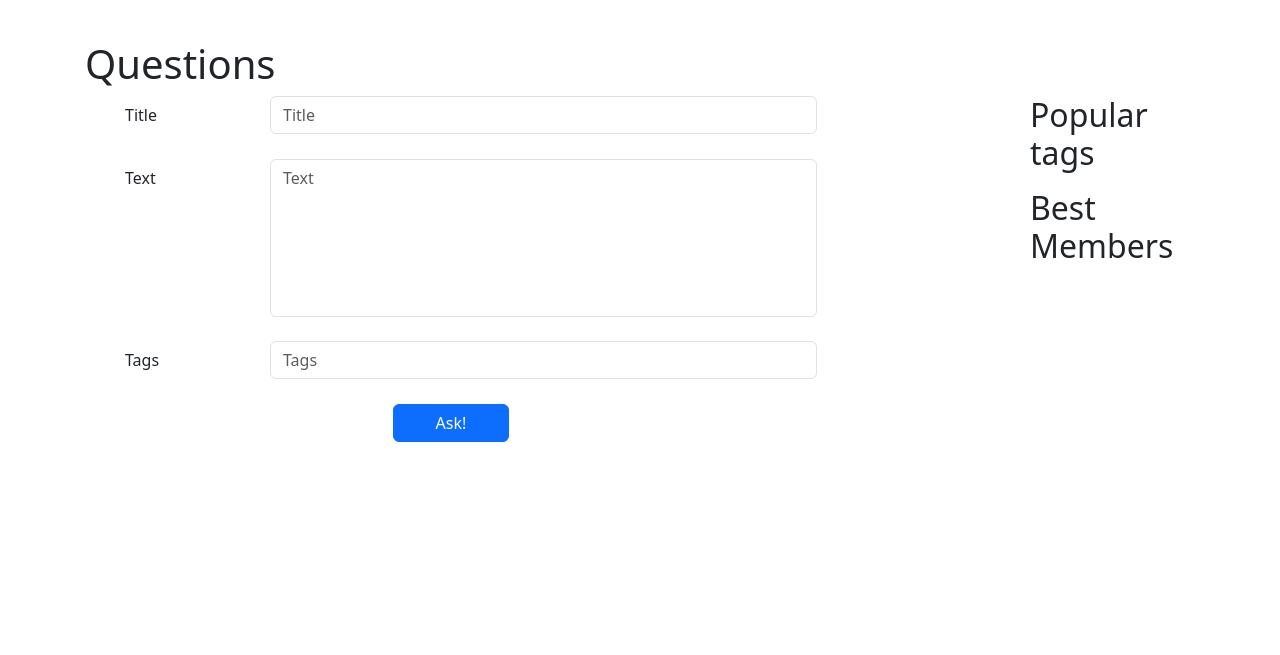
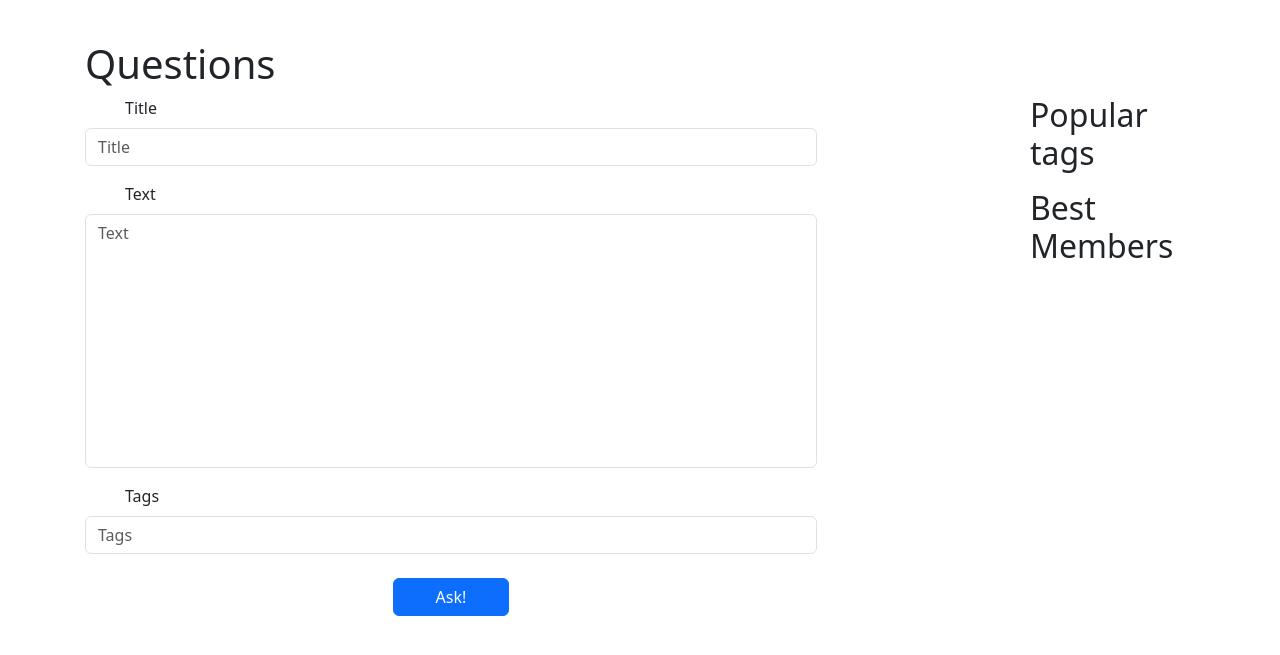
Before and after one commit to AleksandrOparin/WEB-Project, a Django app: page /ask in a window 1280 px wide. Shown: the part 80-735 px from the top of the page. Run offline with Django 3.2, Linux system fonts and the light colour scheme; the visitor is signed in with stand-in values (Sample User, id 1); data that the repository does not hold is empty; some libraries are stand-ins or nearby versions.

Commit message:
Add ask form

```diff
--- a/app/forms.py
+++ b/app/forms.py
@@ -67,3 +67,28 @@
             profile.save()
 
         return user
+
+
+class AskForm(forms.ModelForm):
+    title = forms.CharField(min_length=6,max_length=255)
+    text = forms.CharField(min_length=25, widget=forms.Textarea)
+    tags = forms.CharField()
+
+    class Meta:
+        model = models.Question
+        fields = ('title', 'text', 'tags')
+
+    def save(self):
+        tag_names = self.cleaned_data['tags']
+        tags = []
+
+        for tag_name in tag_names:
+            tag, created = models.Tag.objects.get_or_create(value=tag_name)
+            tags.append(tag)
+
+        question = models.Question.objects.create(title=self.cleaned_data['title'], text=self.cleaned_data['text'])
+
+        for tag in tags:
+            question.tags.add(tag)
+
+        return question
--- a/app/views.py
+++ b/app/views.py
@@ -50,11 +50,38 @@
     return render(request, 'question.html', context=context)
 
 
+@login_required(login_url='login', redirect_field_name='continue')
 def ask(request):
     popular_tags = models.Tag.objects.popular_tags()
     best_users = models.Profile.objects.top_profiles()
 
+    if request.method == 'GET':
+        ask_form = forms.AskForm()
+
+    if request.method == 'POST':
+        ask_form = forms.AskForm(request.POST)
+
+        if ask_form.is_valid():
+            question = ask_form.save()
+
+            if question:
+                question.user = request.user
+                question.save()
+
+                zero_like = models.Like.objects.create(content_type = ContentType.objects.get_for_model(Question), value = 0, owner = request.user, object_id = question.id)
+
+                context = {
+                    'popular_tags': popular_tags,
+                    'best_users': best_users,
+                    'question': question,
+                }
+
+                return render(request,'question.html',context=context)
+            else:
+                ask_form.add_error(field=None,error="Wrong username or password!")
+
     context = {
+        'form': ask_form,
         'popular_tags': popular_tags,
         'best_users': best_users,
     }
@@ -113,7 +140,7 @@
     return render(request, 'login.html', context=context)
 
 
-@login_required(login_url='log_in', redirect_field_name='continue')
+@login_required(login_url='login', redirect_field_name='continue')
 def settings(request):
     popular_tags = models.Tag.objects.popular_tags()
     best_users = models.Profile.objects.top_profiles()
--- a/templates/ask.html
+++ b/templates/ask.html
@@ -1,6 +1,7 @@
 {% extends "include/base.html" %}
 
 {% load static %}
+{% load django_bootstrap5 %}
 
 
 {% block page_title %}
@@ -17,35 +18,8 @@
 
 
 <form action="#">
-    <!-- Question title -->
-    <div class="row g-2 align-items-baseline">
-        <div class="col-3">
-            <label class="form-label">Title</label>
-        </div>
-        <div class="col-9">
-            <input type="text" class="form-control" id="title" placeholder="Title" />
-        </div>
-    </div>
-
-    <!-- Question text -->
-    <div class="row g-2 align-items-baseline mt-3">
-        <div class="col-3">
-            <label class="form-label">Text</label>
-        </div>
-        <div class="col-9">
-            <textarea class="form-control" id="text" rows="6" placeholder="Text"></textarea>
-        </div>
-    </div>
-
-    <!-- Question tags -->
-    <div class="row g-2 align-items-baseline mt-3">
-        <div class="col-3">
-            <label class="form-label">Tags</label>
-        </div>
-        <div class="col-9">
-            <input type="text" class="form-control" id="tags" placeholder="Tags" />
-        </div>
-    </div>
+    {% csrf_token %}
+    {% bootstrap_form form layout="horizontal" %}
 
     <div class="row g-2 align-items-baseline mt-3">
         <div class="col-5"></div>
```
